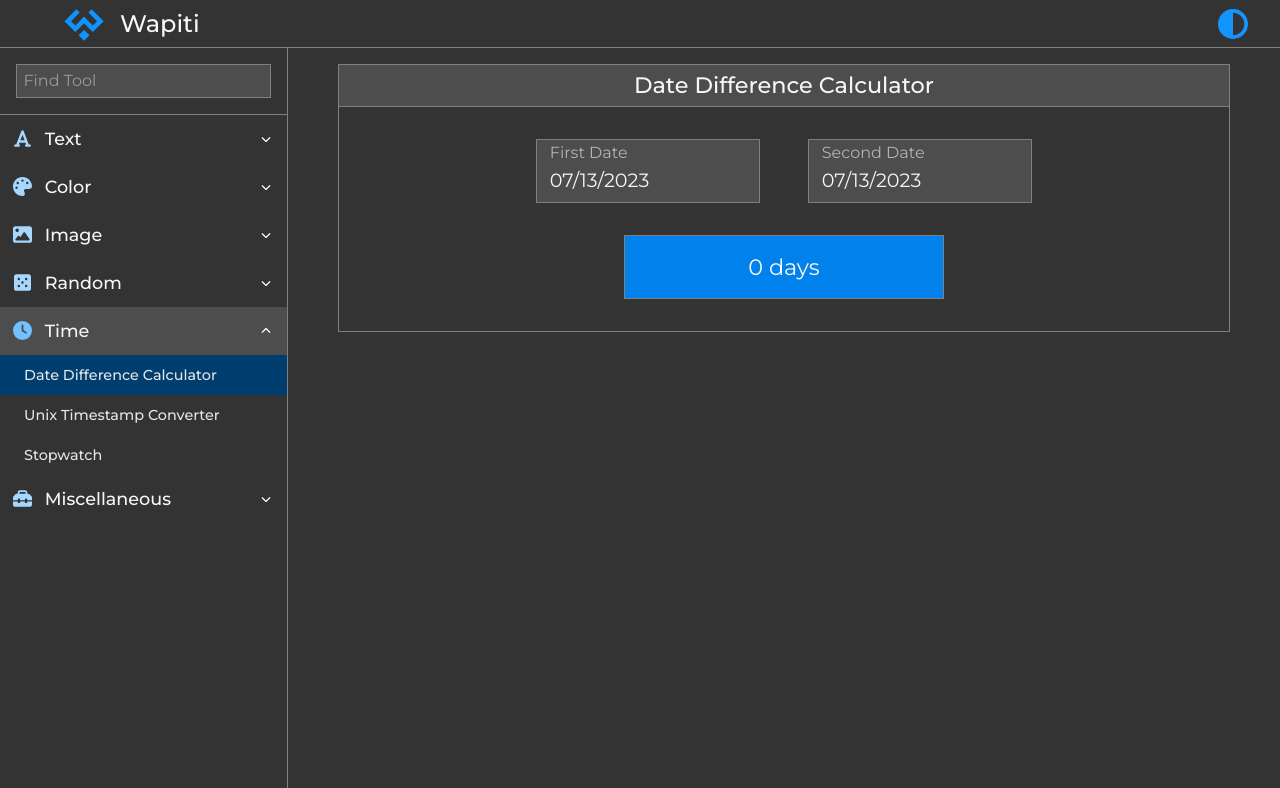
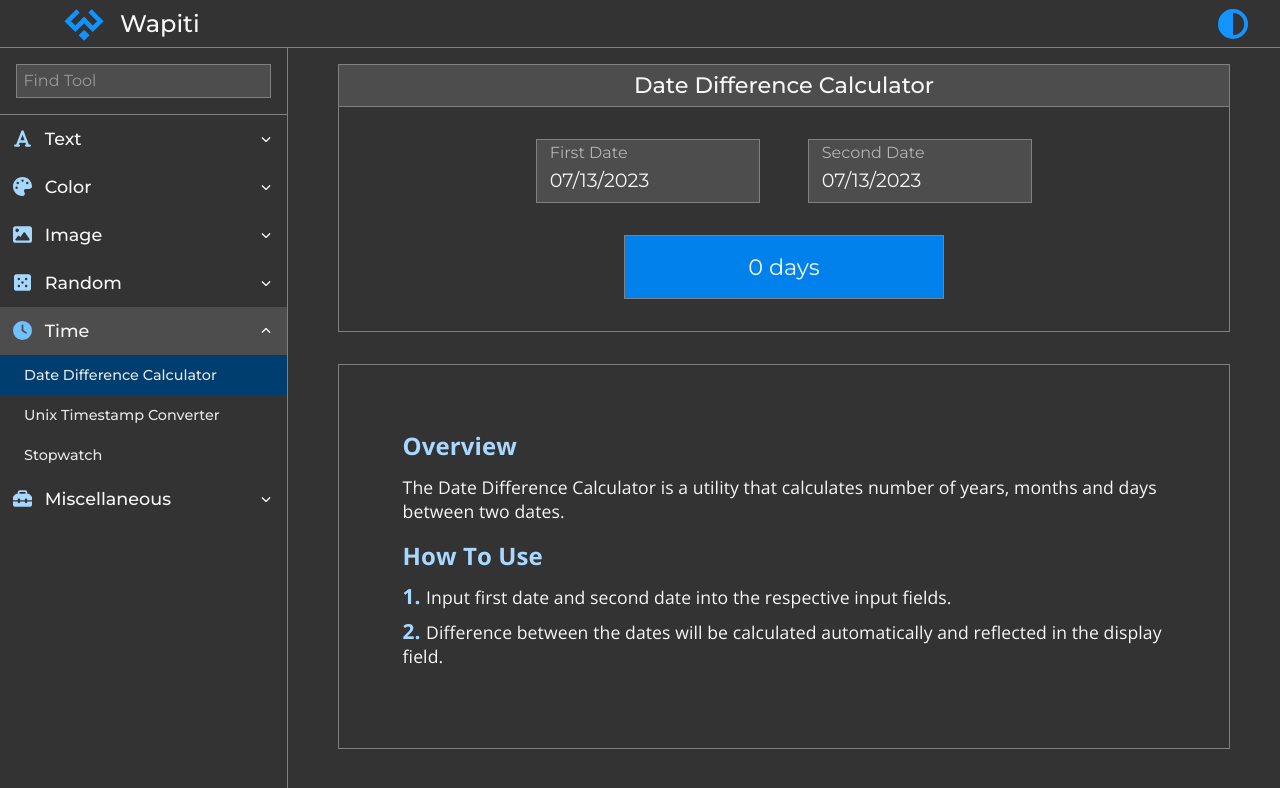
Before and after one commit to devmikh/wapiti-web-tools, a React (Vite) app: page /date-difference-calculator in a window 1280 px wide. Shown: the top 788 px of the page. Built offline with nearby package versions, Linux system fonts and the light colour scheme.

Commit message:
Add description to Date Difference Calculator

```diff
--- a/src/assets/descriptions/index.ts
+++ b/src/assets/descriptions/index.ts
@@ -163,5 +163,12 @@ export const descriptions = {
             'Dummy text will be generated as soon as you change any of the settings.',
             'Use the "Copy" button to copy the generated dummy text to the clipboard.'
         ]
+    },
+    date_difference_calculator: {
+        overview: 'The Date Difference Calculator is a utility that calculates number of years, months and days between two dates.',
+        instructions: [
+            'Input first date and second date into the respective input fields.',
+            'Difference between the dates will be calculated automatically and reflected in the display field.'
+        ]
     }
 }
--- a/src/components/tools/time/DateDifferenceCalculator/index.tsx
+++ b/src/components/tools/time/DateDifferenceCalculator/index.tsx
@@ -2,6 +2,7 @@ import { useState, useEffect } from 'react'
 import Datepicker from '../../../core/Datepicker'
 import usePageTitle from "../../../../hooks/usePageTitle"
 import { getTimeDifference } from '../../../../utils/time'
+import { descriptions } from '../../../../assets/descriptions'
 import styles from './index.module.css'
 
 export default function DateDifferenceCalculator() {
@@ -17,6 +18,7 @@ export default function DateDifferenceCalculator() {
     usePageTitle('Date Difference Calculator | Wapiti Web Tools')
 
     return (
+        <>
             <div className={`tool-container ${styles['container']}`}>
                 <h1 className='tool-title'>Date Difference Calculator</h1>
                 <div className={styles['datepickers-container']}>
@@ -27,5 +29,17 @@ export default function DateDifferenceCalculator() {
                     <span>{result}</span>
                 </div>
             </div>
+            <div className='description-container'>
+                <h2 className='description-title'>Overview</h2>
+                <p className='overview'>{descriptions.date_difference_calculator.overview}</p>
+                <h2 className='description-title'>How To Use</h2>
+                <ol className='instructions-list'>
+                    {descriptions.date_difference_calculator.instructions.map((point, index) => (
+                        <li key={index}>{point}</li>
+                    ))}
+                </ol>
+            </div>
+        </>
+
     )
 }
```
Lines whose indentation alone changed are shown as unchanged.
